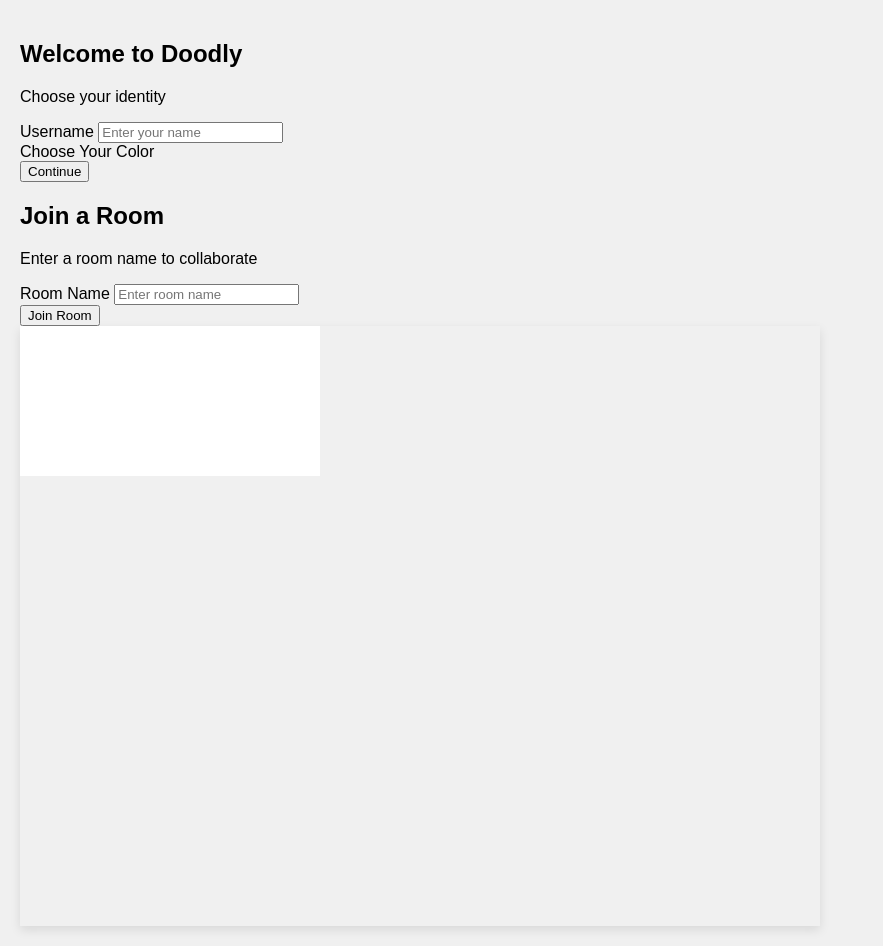
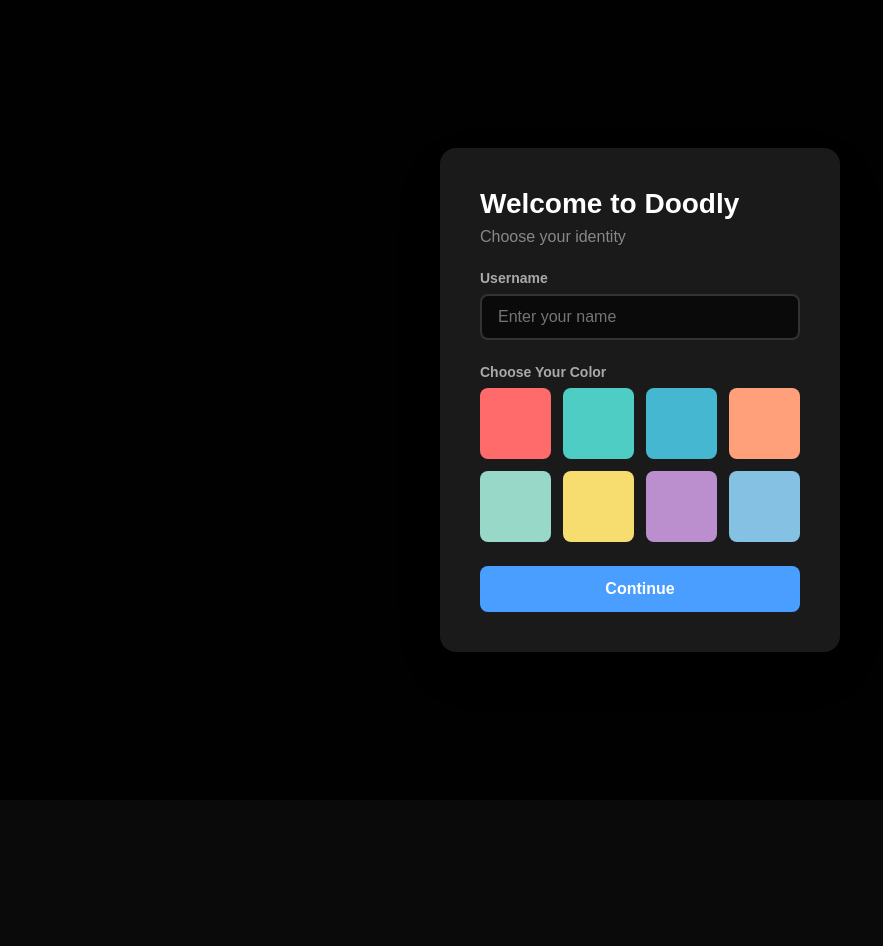
Before and after one commit to mtjxgit/doodly, a website with bundled scripts: page client/index.html in a window 1280 px wide. Shown: the whole page, without its empty margins (0-883 px from the left). After the commit the page ends 800 px from the top, so only its background shows below. Built offline with nearby package versions, Linux system fonts and the light colour scheme; files whose address does not match are found by name.

Commit message:
style: User modal theme

```diff
--- a/client/styles.css
+++ b/client/styles.css
@@ -1,17 +1,147 @@
+* {
+  margin: 0;
+  padding: 0;
+  box-sizing: border-box;
+}
+
 body {
   font-family: Arial, sans-serif;
-  background: #f0f0f0;
-  margin: 0;
-  padding: 20px;
+  background: #0a0a0a;
+  color: #ffffff;
+  overflow: hidden;
+}
+
+.hidden {
+  display: none !important;
+}
+
+/* Modals */
+.modal {
+  position: fixed;
+  top: 0;
+  left: 0;
+  width: 100%;
+  height: 100%;
+  background: rgba(0, 0, 0, 0.9);
+  display: none;
+  align-items: center;
+  justify-content: center;
+  z-index: 1000;
+}
+
+.modal.active {
+  display: flex;
+}
+
+.modal-content {
+  background: #1a1a1a;
+  padding: 40px;
+  border-radius: 16px;
+  max-width: 400px;
+  width: 90%;
+  box-shadow: 0 20px 60px rgba(0, 0, 0, 0.5);
+}
+
+.modal-content h2 {
+  font-size: 28px;
+  font-weight: 700;
+  margin-bottom: 8px;
+}
+
+.modal-content p {
+  color: #888;
+  margin-bottom: 24px;
+}
+
+.form-group {
+  margin-bottom: 24px;
+}
+
+.form-group label {
+  display: block;
+  margin-bottom: 8px;
+  font-weight: 600;
+  font-size: 14px;
+  color: #aaa;
+}
+
+.form-group input {
+  width: 100%;
+  padding: 12px 16px;
+  background: #0a0a0a;
+  border: 2px solid #333;
+  border-radius: 8px;
+  color: #fff;
+  font-family: Arial, sans-serif;
+  font-size: 16px;
+  transition: border-color 0.3s;
+}
+
+.form-group input:focus {
+  outline: none;
+  border-color: #4a9eff;
+}
+
+.color-grid {
+  display: grid;
+  grid-template-columns: repeat(4, 1fr);
+  gap: 12px;
+}
+
+.color-option {
+  width: 100%;
+  aspect-ratio: 1;
+  border-radius: 8px;
+  cursor: pointer;
+  transition: transform 0.2s, box-shadow 0.2s;
+  border: 3px solid transparent;
+}
+
+.color-option:hover {
+  transform: scale(1.1);
+}
+
+.color-option.selected {
+  border-color: #4a9eff;
+  box-shadow: 0 0 0 3px rgba(74, 158, 255, 0.3);
+}
+
+.btn-primary {
+  width: 100%;
+  padding: 14px;
+  border: none;
+  border-radius: 8px;
+  color: #fff;
+  font-family: Arial, sans-serif;
+  font-size: 16px;
+  font-weight: 600;
+  cursor: pointer;
+  transition: all 0.3s;
+  background: #4a9eff;
+}
+
+.btn-primary:hover {
+  background: #3a8eef;
+}
+
+/* Main App */
+#main-app {
+  width: 100vw;
+  height: 100vh;
+  position: relative;
 }
 
 #canvas-container {
-  width: 800px;
-  height: 600px;
-  box-shadow: 0 4px 10px rgba(0,0,0,0.1);
+  width: 100vw;
+  height: 100vh;
+  position: relative;
+  overflow: hidden;
 }
 
 #main-canvas {
+  position: absolute;
+  top: 0;
+  left: 0;
   background: #ffffff;
   cursor: crosshair;
 }
```
